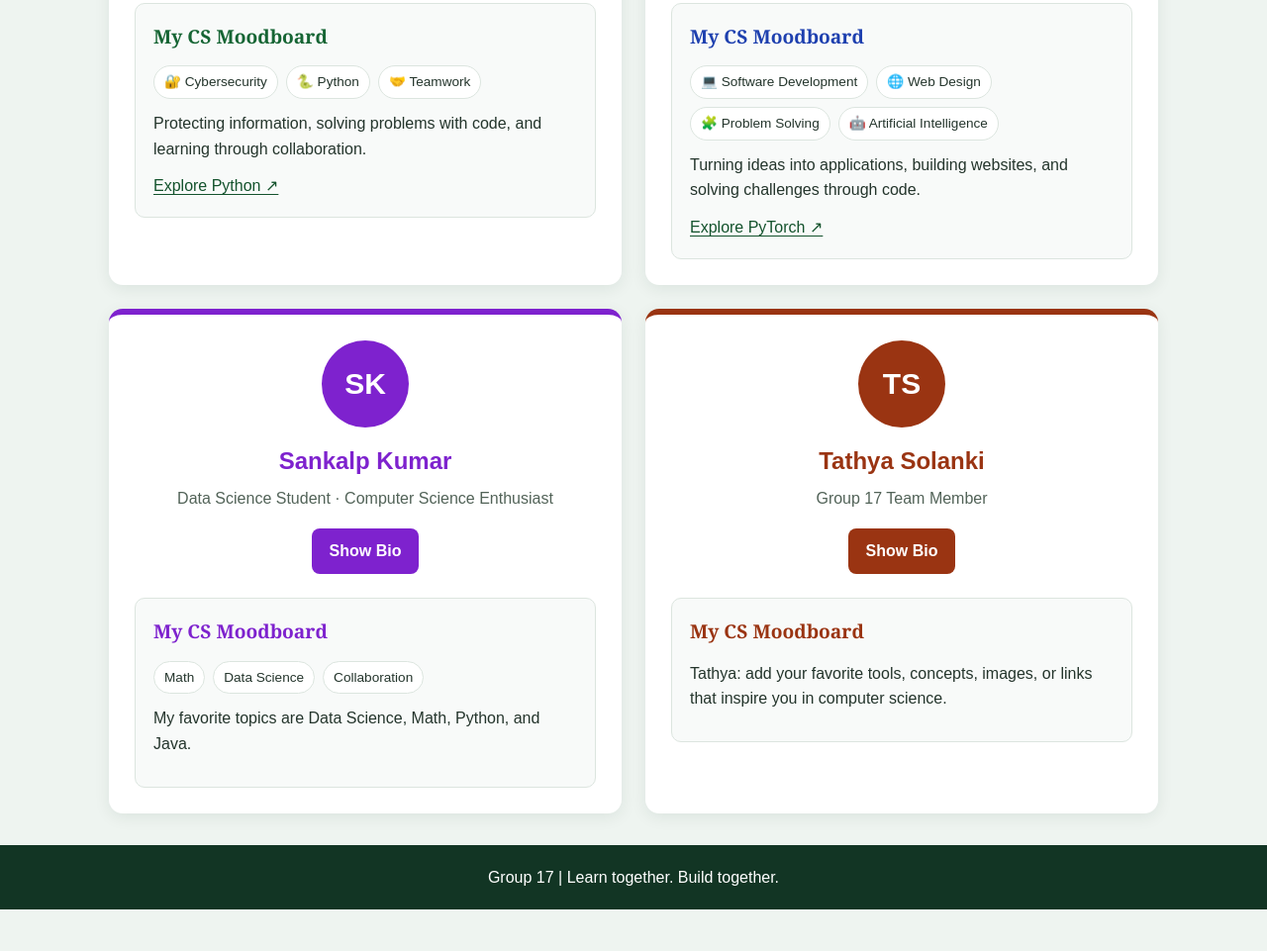
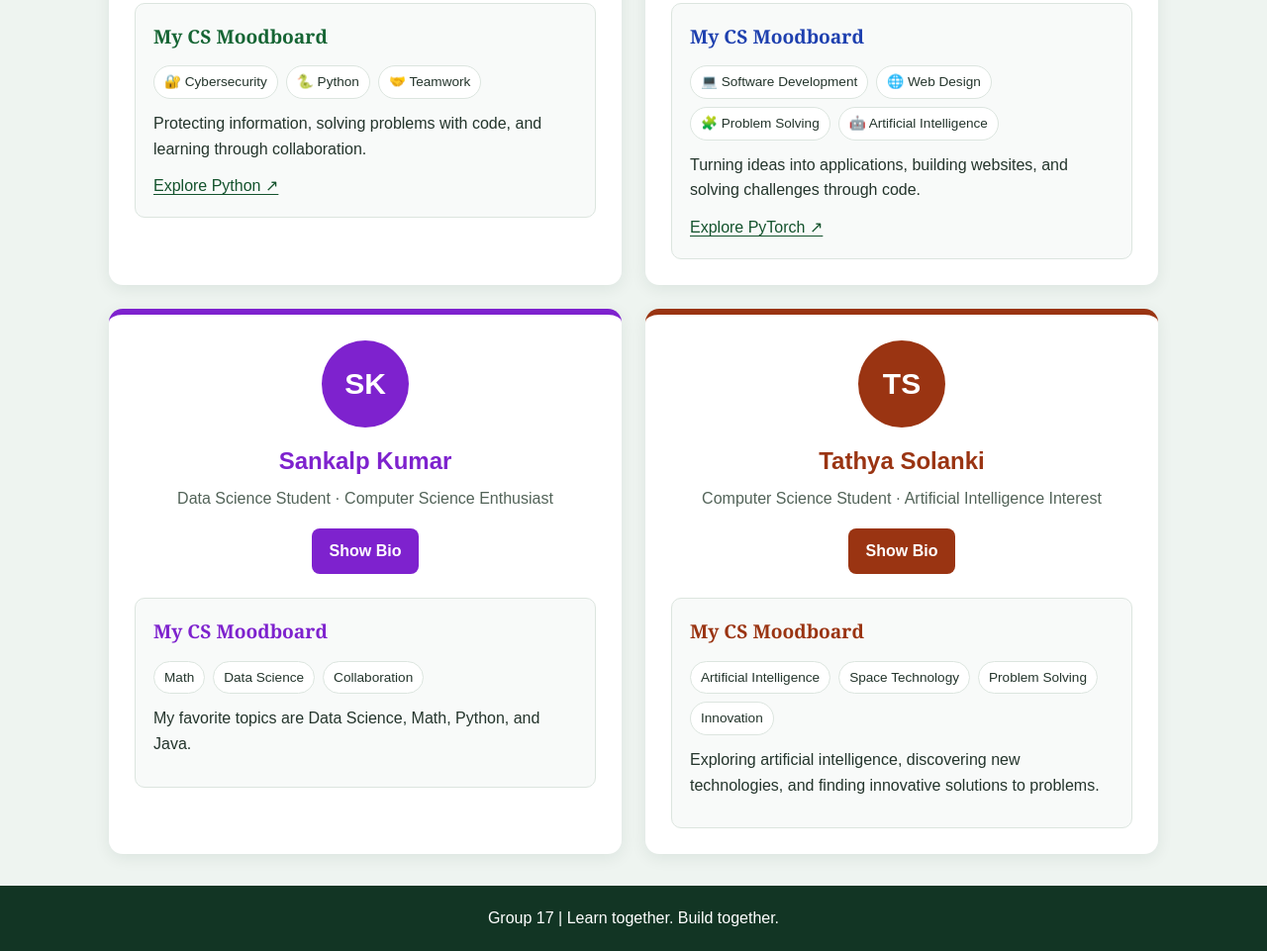
Before and after one commit to Skumar40/ITSC3155-001-group17, a plain HTML site: page group-bio/index.html in a window 1280 px wide. Shown: the part 682-1643 px from the top of the page at 99% size. Before the commit the page ends 1601 px from the top, so only its background shows below. Drawn offline with Linux system fonts and the light colour scheme.

Commit message:
Add Tathya's team bio and moodboard

```diff
--- a/group-bio/index.html
+++ b/group-bio/index.html
@@ -182,7 +182,7 @@
         </article>
 
         <!-- Tathya Solanki -->
-        <article class="card tathya-card">
+                <article class="card tathya-card">
             <div
                 class="avatar"
                 role="img"
@@ -192,7 +192,9 @@
             </div>
 
             <h2>Tathya Solanki</h2>
-            <p class="member-role">Group 17 Team Member</p>
+            <p class="member-role">
+                Computer Science Student · Artificial Intelligence Interest
+            </p>
 
             <button
                 type="button"
@@ -203,15 +205,29 @@
             </button>
 
             <p id="bio4" class="bio">
-                Tathya will add his background, computer science
-                interests, and personal goals here.
+                Hi, I'm Tathya Solanki! I'm a computer science student at
+                UNC Charlotte with an interest in artificial intelligence
+                and growing technologies. I love exploring how technology
+                can solve real world problems, researching new ideas, and
+                improving my problem solving skills. I'm particularly
+                interested in the intersection of AI and space technology.
+                My goal is to continue learning, gain practical experience,
+                and collaborate with others to build meaningful solutions.
             </p>
 
             <div class="moodboard">
                 <h3>My CS Moodboard</h3>
+
+                <div class="inspiration-tags">
+                    <span>Artificial Intelligence</span>
+                    <span>Space Technology</span>
+                    <span>Problem Solving</span>
+                    <span>Innovation</span>
+                </div>
+
                 <p>
-                    Tathya: add your favorite tools, concepts,
-                    images, or links that inspire you in computer science.
+                    Exploring artificial intelligence, discovering new
+                    technologies, and finding innovative solutions to problems.
                 </p>
             </div>
         </article>
```
